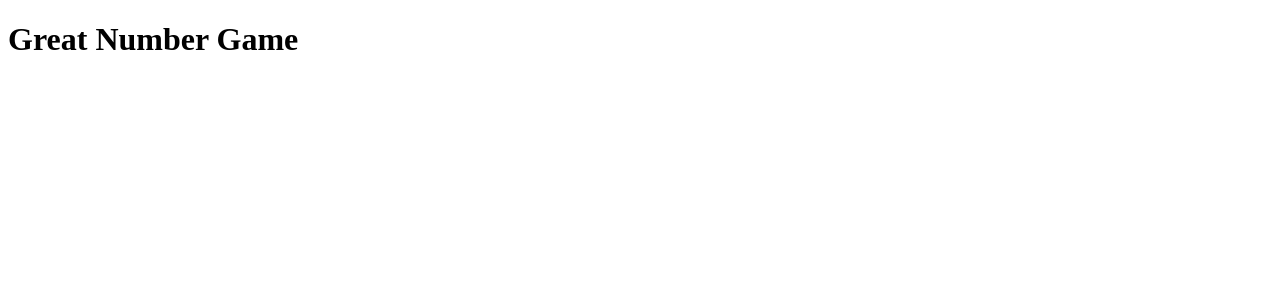
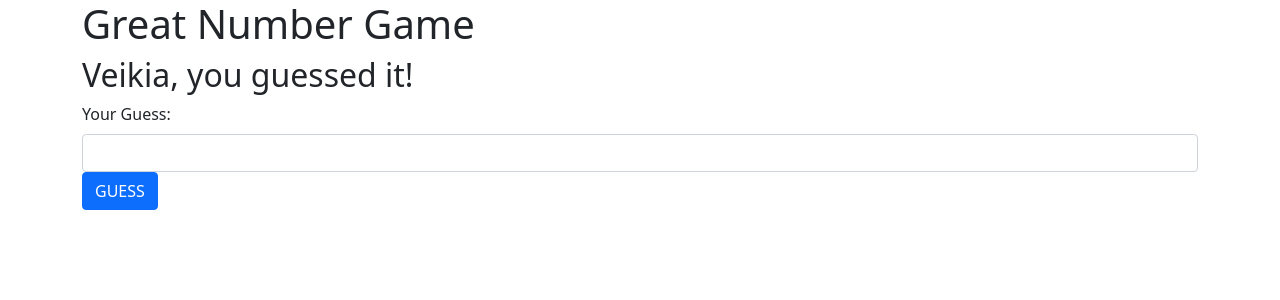
Before and after one commit to KarolisL1/great_number_game, a Flask app: page /results in a window 1280 px wide. Shown: the top 300 px of the page. Run offline with Flask 2, Linux system fonts and the light colour scheme.

Commit message:
results upgrade

```diff
--- a/server.py
+++ b/server.py
@@ -14,12 +14,21 @@
     print(f'User guess: {request.form["guess"]}')
     print(f"computer guess {session['computer_num']}")
 
-    if int(request.form['guess']) == session['computer_num']:
-        session['result'] = "You win!"
+    if int(request.form['guess']) < session['computer_num']:
+        session['result'] = "Too low!"
+        print("Too low!")
+        too_low = True
+        # session[too_low] = too_low
     elif int(request.form['guess']) > session['computer_num']:
         session['result'] = "Too high!"
+        print("Too high!")
+        too_high = True
+        # session['too_high'] = too_high
     else:
-        session['result'] = "Too low!"
+        session['result'] = "You win!"
+        print("You win!")
+        is_correct = True
+        # session[is_correct] = is_correct
 
     return redirect('/results')
 
--- a/templates/result.html
+++ b/templates/result.html
@@ -5,11 +5,23 @@
     <meta http-equiv="X-UA-Compatible" content="IE=edge">
     <meta name="viewport" content="width=device-width, initial-scale=1.0">
     <title>Results</title>
+    <link href="https://cdn.jsdelivr.net/npm/bootstrap@5.1.3/dist/css/bootstrap.min.css" rel="stylesheet" integrity="sha384-1BmE4kWBq78iYhFldvKuhfTAU6auU8tT94WrHftjDbrCEXSU1oBoqyl2QvZ6jIW3" crossorigin="anonymous">
 </head>
 <body>
     <div class="container">
         <h1>Great Number Game</h1>
-
+        {% if session['result'] == 'Too low!' %}
+            <h2>Veikia, too low</h2>
+        {% elif session['result'] == 'Too high!' %}
+            <h2>Veikia, too high</h2>
+        {% else %}
+            <h2>Veikia, you guessed it!</h2>
+        {% endif %}
+        <form action="/process_guess" method="post">
+            <label for="guess" class="form-label">Your Guess: </label>
+            <input type="number" name="guess" id="guess" class="form-control">
+            <input type="submit" value="GUESS" class="btn btn-primary">
+        </form>
     </div>
 </body>
 </html>
```
